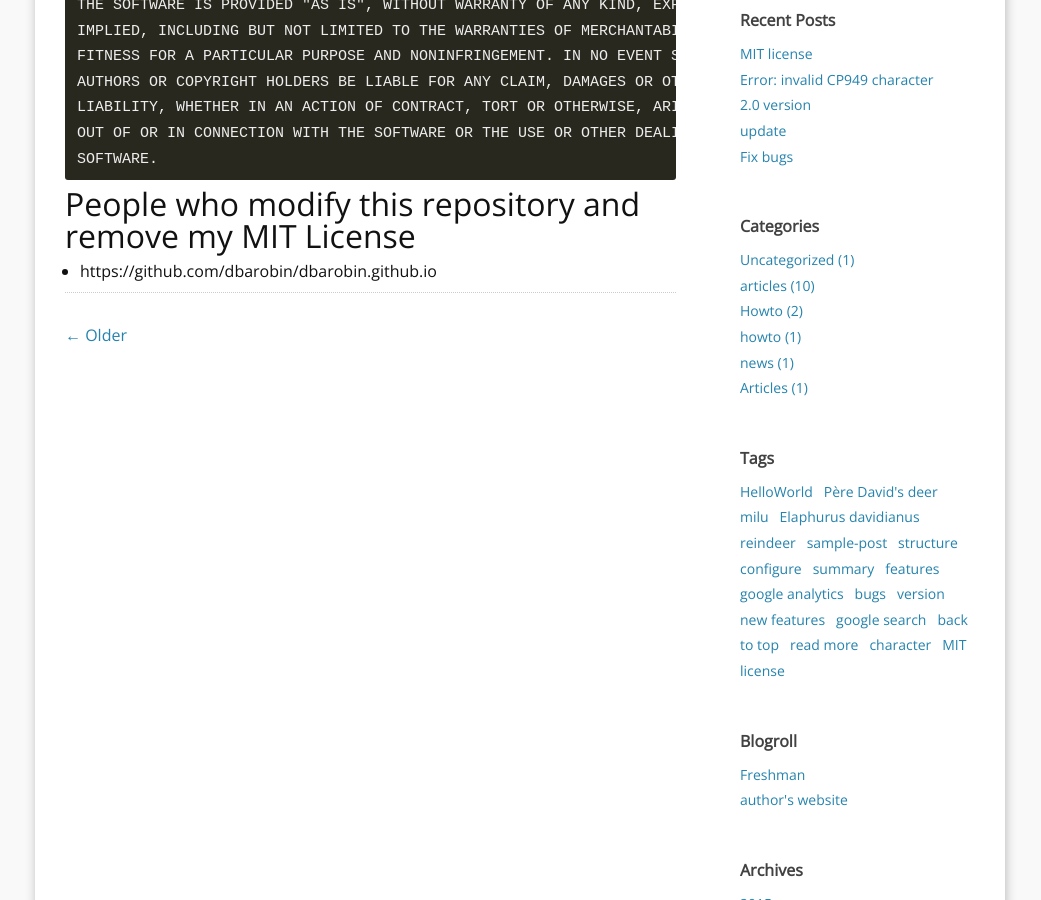
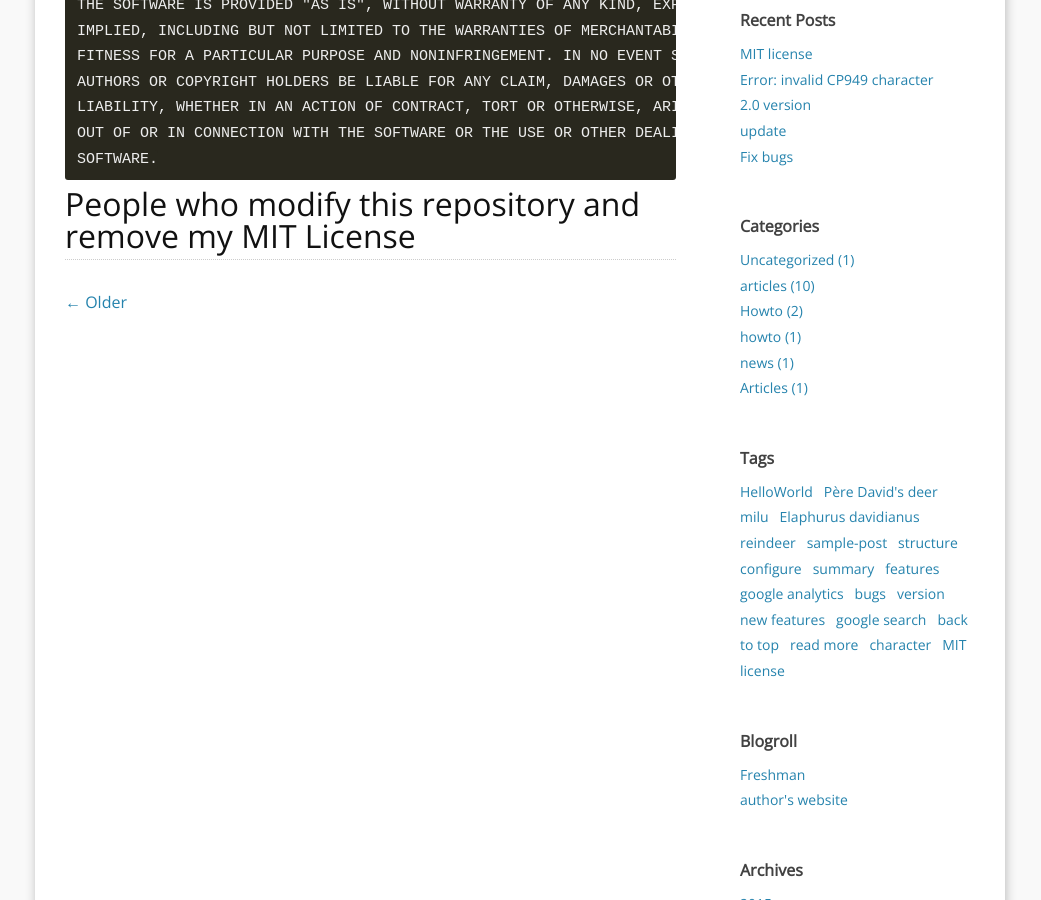
Before and after one commit to yulijia/freshman21, a Jekyll site: the page built from _posts/2015-07-02-MIT-license.md, in a window 1280 px wide and 900 px high, scrolled down 812 px. Shown: the whole window, without its empty margins (120-1161 px from the left). Built offline with Jekyll 4.4.1, drawn with Linux system fonts in a browser that asks for light colours; nearby versions of some CDN libraries; comment, search, counter and statistics services are not loaded; part of the change alters nothing that is shown.

Commit message:
remove the user

```diff
--- a/_posts/2015-07-02-MIT-license.md
+++ b/_posts/2015-07-02-MIT-license.md
@@ -40,5 +40,3 @@ SOFTWARE.
 ~~~
 
 ## People who modify this repository and remove my MIT License
-
-- https://github.com/dbarobin/dbarobin.github.io
```
